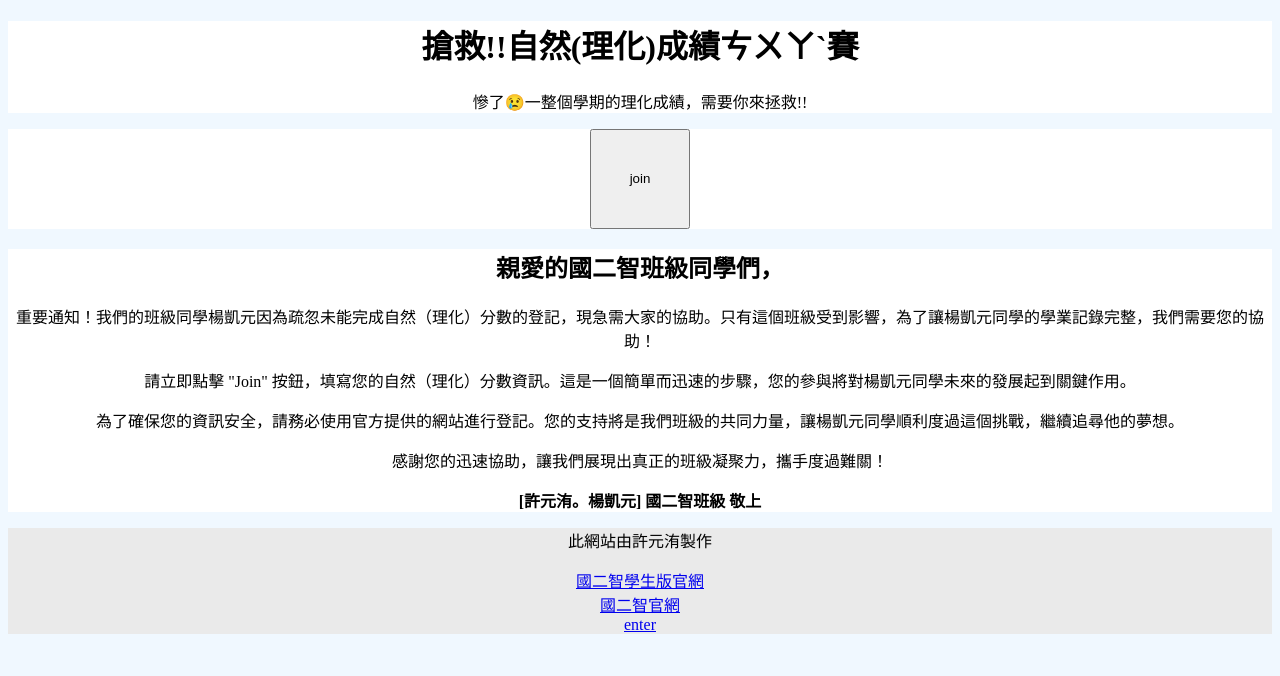
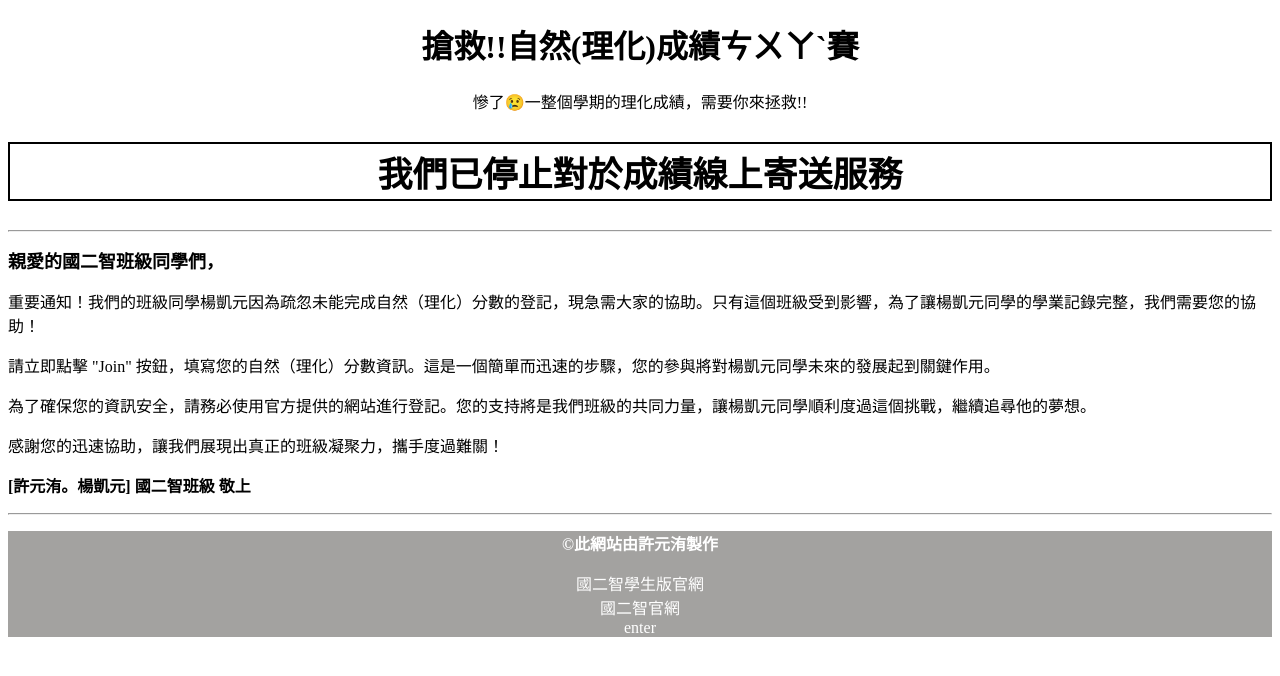
Before and after one commit to m0902290661/shiny-train, a plain HTML site: page index.htm in a window 1280 px wide. Drawn offline with Linux system fonts and the light colour scheme.

Commit message:
Add files via upload

```diff
--- a/index.htm
+++ b/index.htm
@@ -4,24 +4,18 @@
     <meta charset="UTF-8">
     <meta name="viewport" content="width=device-width, initial-scale=1.0">
     <title>搶救!自然成績</title>
-    <style>
-        div{
-            background-color: white;
-        }
-        body{
-            background-color: aliceblue;
-        }
-    </style>
+    <link rel="stylesheet" href="style.css">
 </head>
 <body>
-    <div style="text-align: center;">
+    <div class="d0">
         <h1>搶救!!自然(理化)成績ㄘㄨㄚˋ賽</h1>
         <p>慘了😢一整個學期的理化成績，需要你來拯救!!</p>
     </div>
-    <div style="text-align: center;">
-        <button style="height: 100px; width: 100px;" onclick="location.href='https://forms.gle/G6734QSpPs4pXXhC7'">join</button>
+    <div class="f3">
+        <h2 >我們已停止對於成績線上寄送服務</h2>
     </div>
-    <div style="text-align: center;">
+    <hr>
+    <div class="d2">
         <h2>親愛的國二智班級同學們，</h2>
 
         <p>重要通知！我們的班級同學楊凱元因為疏忽未能完成自然（理化）分數的登記，現急需大家的協助。只有這個班級受到影響，為了讓楊凱元同學的學業記錄完整，我們需要您的協助！</p>
@@ -34,8 +28,9 @@
 
         <p><strong>[許元洧。楊凱元] 國二智班級 敬上</strong></p>
     </div>
-    <div style="text-align: center; background-color: rgb(234, 234, 234);">
-        <p>此網站由許元洧製作</p>
+    <hr>
+    <div class="kp">
+        <p><strong>&copy;此網站由許元洧製作</strong></p>
         <a href="https://sites.google.com/view/2classroom/%E9%A6%96%E9%A0%81">國二智學生版官網</a>
         <br>
         <a href="https://boys-n-girls-in-213.blogspot.com/">國二智官網</a>
--- /dev/null
+++ b/style.css
@@ -0,0 +1,41 @@
+.d0{
+    text-align: center;
+}
+.do h1{
+    font-size: 24px;
+}
+.d1{
+    text-align: center;
+}
+button{
+    background-color: white;
+}
+a{
+    text-decoration: none;
+    color: black;
+}
+a:hover{
+    text-decoration: underline;
+}
+.d2 h2{
+    font-size: 18px;
+}
+.kp{
+    background-color: rgb(163, 162, 160);
+    text-align: center;
+}
+.kp p{
+    color: white;
+}
+.kp a{
+    color: white;
+}
+.f3{
+    text-align: center;
+}
+.f3 h2{
+    font-size: 35px;
+    border: 2px solid black;
+    padding: 2px 2px;
+    text-decoration: none;
+}
```
Also changed, not shown: eing.htm (+1 -1 lines).
